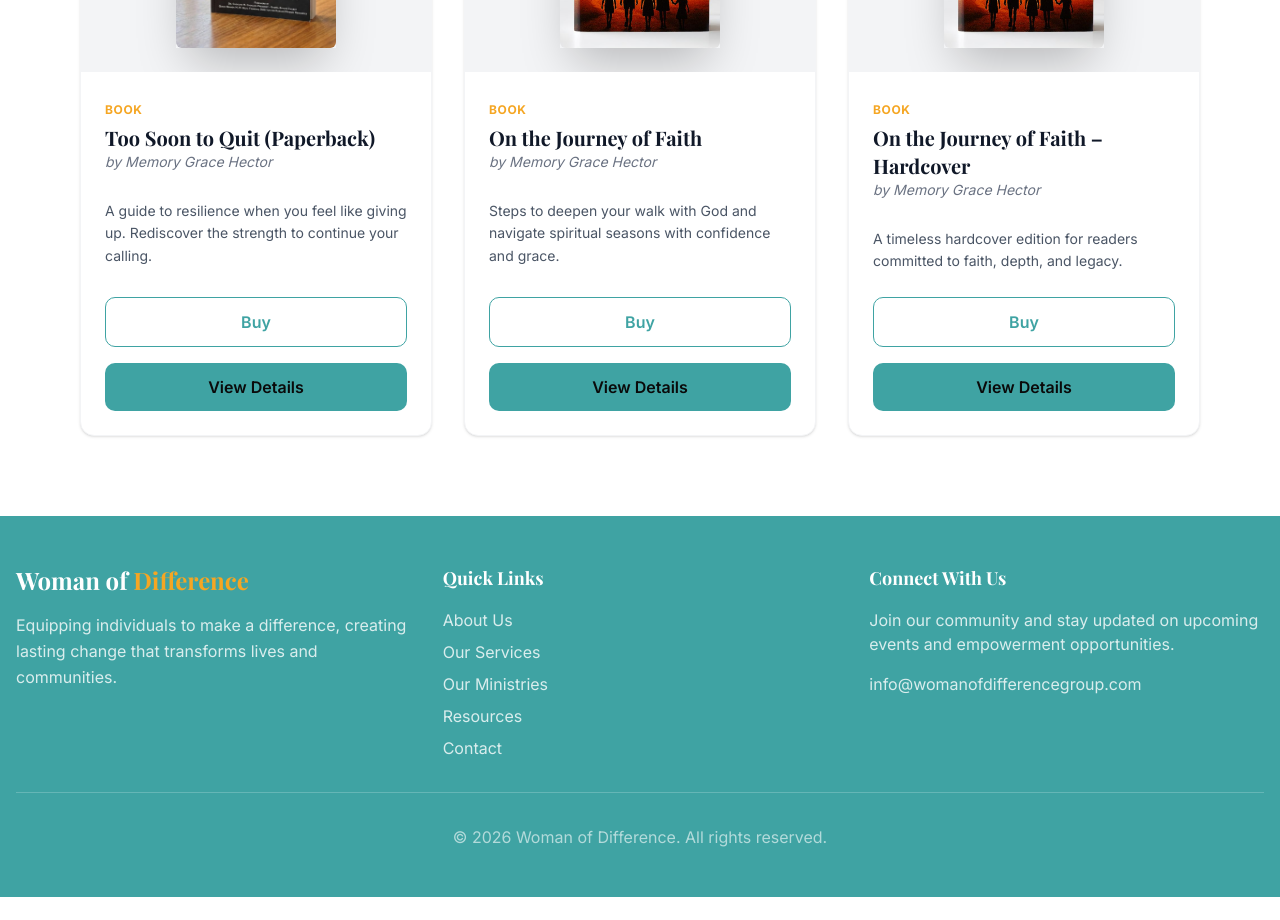
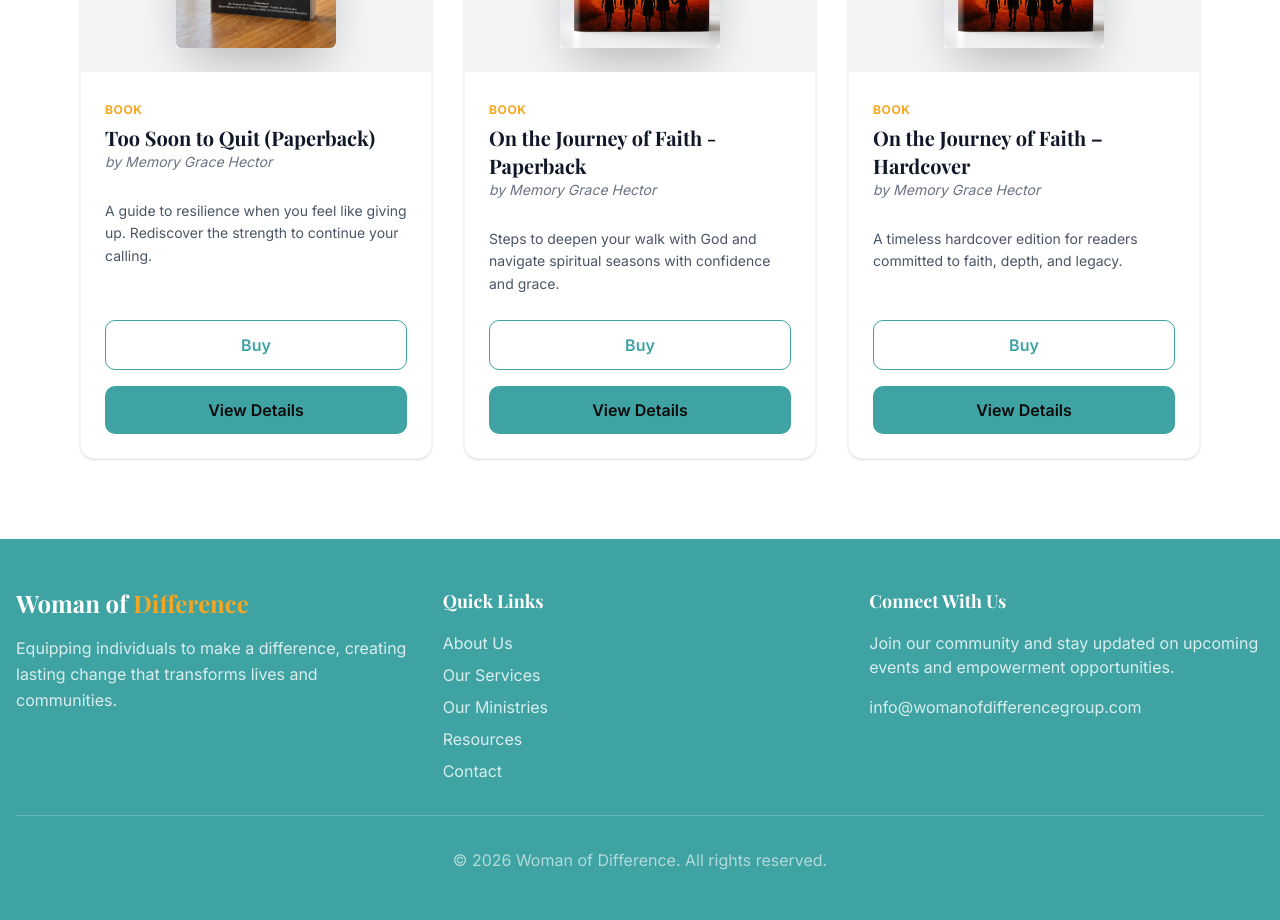
Before and after one commit to memory19-us/women_of_difference, a Next.js app: page /resources in a window 1280 px wide. Shown: the part 1100-2020 px from the top of the page. Before the commit the page ends 1997 px from the top, so only its background shows below. Built offline with nearby package versions, Linux system fonts and the light colour scheme.

Commit message:
Added Paperback

```diff
--- a/components/custom/resources/resource-grid.tsx
+++ b/components/custom/resources/resource-grid.tsx
@@ -61,7 +61,7 @@ const books = [
   },
 
   {
-    title: "On the Journey of Faith",
+    title: "On the Journey of Faith - Paperback",
     author: "Memory Grace Hector",
     description:
       "Steps to deepen your walk with God and navigate spiritual seasons with confidence and grace.",
```
